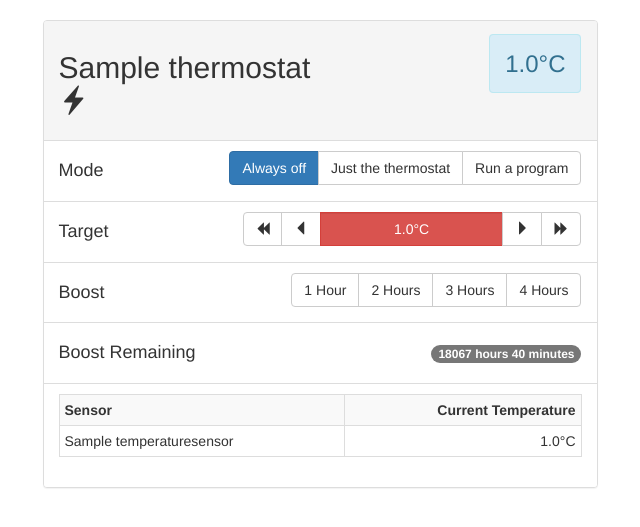
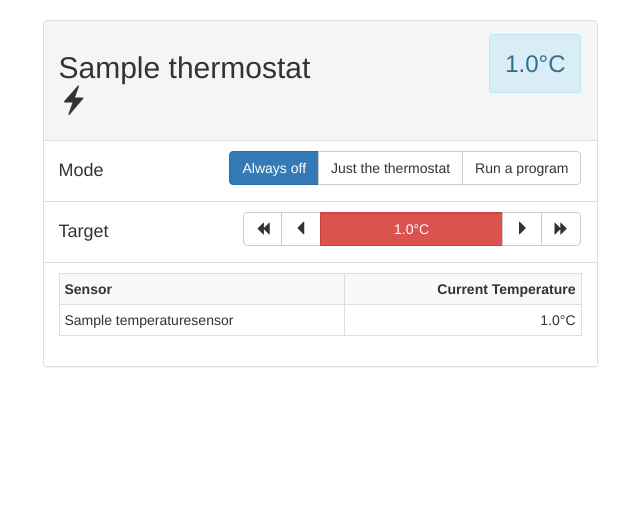
Before and after one commit to ColinWaddell/TempLogger-Server, a Django app: page /thermostat/ in a window 1280 px wide. Shown: the part 52-579 px from the top of the page, without its empty margins (320-960 px from the left). Run offline with Django 3.2, Linux system fonts and the light colour scheme; tables that the repository leaves empty hold one stand-in row (values such as "Sample post"); some libraries are stand-ins or nearby versions.

```diff
--- a/thermostat/models.py
+++ b/thermostat/models.py
@@ -107,6 +107,8 @@ class Thermostat(models.Model):
 
     def set_mode(self, mode):
         self.mode = mode
+        if not mode==modes.PROGRAM:
+            self.program.deactivate()
         self.save()
 
     def programmed(self):
--- a/thermostat/templates/thermostats.html
+++ b/thermostat/templates/thermostats.html
@@ -26,7 +26,7 @@
             <div class="panel panel-default">
                 <div class="panel-heading">
                   <div class="row">
-                    <div class="col-xs-7">
+                    <div class="col-sm-7">
                       <h2>
                         {{ thermostat.name }}&nbsp;
                         {% if thermostat.on %}
@@ -34,7 +34,7 @@
                         {% endif %}
                       </h2>
                     </div>
-                    <div class="col-xs-5 text-right">
+                    <div class="col-sm-5 text-right">
                         <h3>
                           <span
                             class="
@@ -55,10 +55,10 @@
                 <ul class="list-group">
                     <li class="list-group-item">
                       <div class="row">
-                        <div class="col-xs-2">
+                        <div class="col-sm-2">
                           <h4>Mode</h4>
                         </div>
-                        <div class="col-xs-10 text-right">
+                        <div class="col-sm-10 text-right">
                           <div class="btn-group" role="group" aria-label="Available Modes">
                             {% for mode in choices.modes %}
                               <a type="button"
@@ -75,10 +75,10 @@
                     </li>
                     <li class="list-group-item">
                       <div class="row">
-                        <div class="col-xs-4">
+                        <div class="col-sm-4">
                           <h4>Target</h4>
                         </div>
-                        <di class="col-xs-8">
+                        <di class="col-sm-8">
                           <div class="input-group">
                             <div class="input-group-btn">
                               <a class="btn btn-default" href="{% url 'thermostat:jog_target' thermostat.id -5 %}">
@@ -111,12 +111,13 @@
                         </di>
                       </div>
                     </li>
+                  {% if not thermostat.program.active %}
                     <li class="list-group-item">
                         <div class="row">
-                          <div class="col-xs-2">
+                          <div class="col-sm-2">
                             <h4>Boost</h4>
                           </div>
-                          <div class="col-xs-10 text-right">
+                          <div class="col-sm-10 text-right">
                             <div class="btn-group" role="group" aria-label="Available Modes">
                                 <a type="button"
                                     class="btn btn-default"
@@ -134,6 +135,12 @@
                                     class="btn btn-default"
                                     href="{% url 'thermostat:boost' thermostat.id 4 %}"
                                 >4 Hours</a>
+                                {% if thermostat.boost %}
+                                  <a type="button"
+                                    class="btn btn-danger"
+                                    href="{% url 'thermostat:boost' thermostat.id 0 %}"
+                                  >Off</a>
+                                {% endif %}
                             </div>
                           </div>
                         </div>
@@ -141,15 +148,15 @@
                       {% if thermostat.boost %}
                         <li class="list-group-item">
                           <div class="row">
-                          <div class="col-xs-4">
+                            <div class="col-sm-4">
                                 <h4>Boost Remaining</h4>
                             </div>
-                          <div class="col-xs-8 text-right">
+                            <div class="col-sm-8 text-right">
                                 <h4><span class="badge">{{ thermostat.get_boost_remaining }}</span></h4>
                             </div>
                           </div>
-
                         </li>
+                      {% endif %}
                     {% endif %}
 
                     <li class="list-group-item">
@@ -167,10 +174,10 @@
                       </table>
                       {% if thermostat.thermostatsensors_set.count > 1%}
                       <div class="row">
-                        <div class="col-xs-9">
+                        <div class="col-sm-9">
                             <b>{{thermostat.sensor_selection}}: </b>
                         </div>
-                        <div class="col-xs-3 text-right">
+                        <div class="col-sm-3 text-right">
                             {{ thermostat.get_temperature }}&deg;C
                         </div>
                       </div>
@@ -206,8 +213,8 @@
                           {% endfor %}
                         </table>
                         <div class="row">
-                          <div class="col-xs-3"><b>Scheduled:</b></div>
-                          <div class="col-xs-9 text-right">{{ thermostat.program.day }}</div>
+                          <div class="col-sm-3"><b>Scheduled:</b></div>
+                          <div class="col-sm-9 text-right">{{ thermostat.program.day }}</div>
                         </div>
                       </li>
                       {% endif %}
```
Also changed, not shown: thermostat/management/commands/update-thermostats.py (added, +10 -0 lines), thermostat/management/__init__.py (added), thermostat/management/commands/__init__.py (added). Lines whose indentation alone changed are shown as unchanged.
